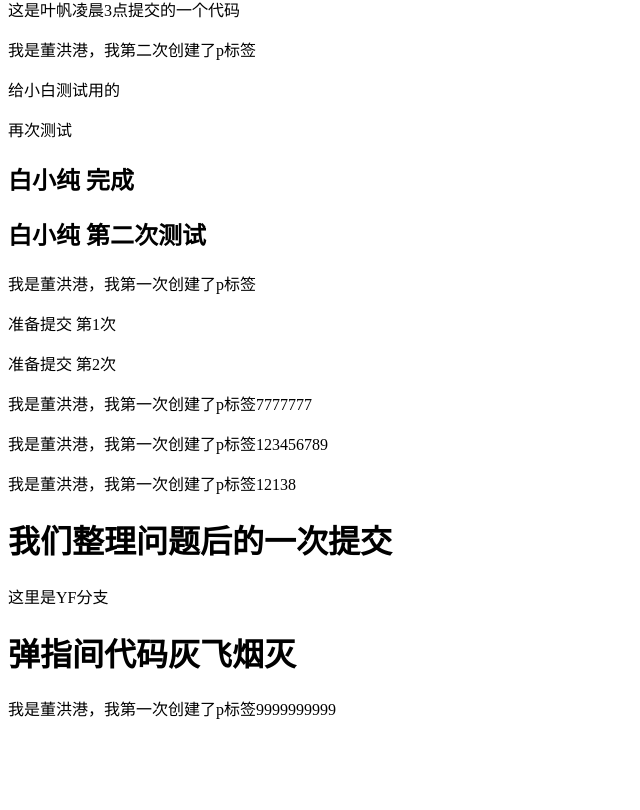
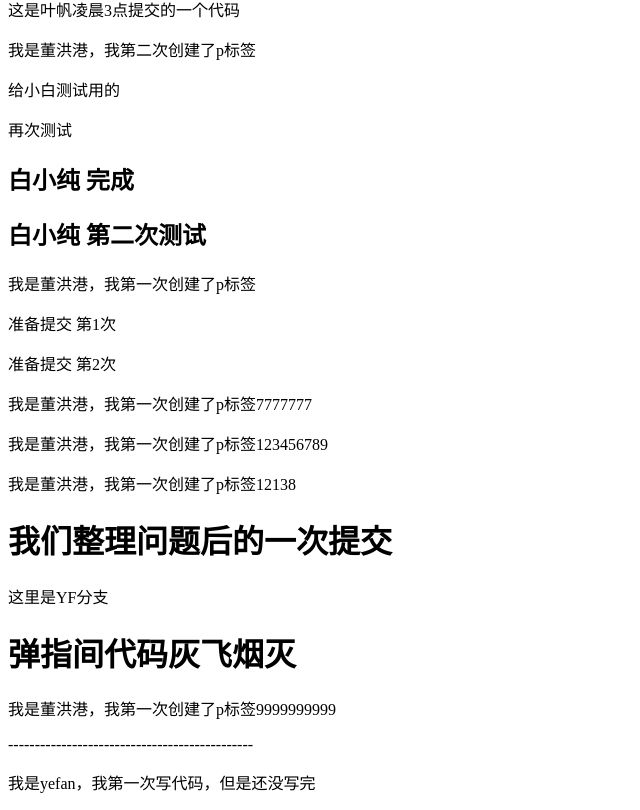
Before and after one commit to Yefannnn/TestGitMerge, a Vue app: page /#/sign in a window 1280 px wide. Shown: the part 1283-2093 px from the top of the page, without its empty margins (0-640 px from the left). Before the commit the page ends 2019 px from the top, so only its background shows below. Built offline with nearby package versions, Linux system fonts and the light colour scheme; what @smallwei/avue, vue-baidu-map would draw is missing.

Commit message:
YF 810完成第一次提交

```diff
--- a/src/App.vue
+++ b/src/App.vue
@@ -31,6 +31,9 @@
     <h1>弹指间代码灰飞烟灭</h1>
 
     <p>我是董洪港，我第一次创建了p标签9999999999</p>
+
+    <p>----------------------------------------------</p>
+    <p>我是yefan，我第一次写代码，但是还没写完</p>
   </div>
 </template>
 
```
